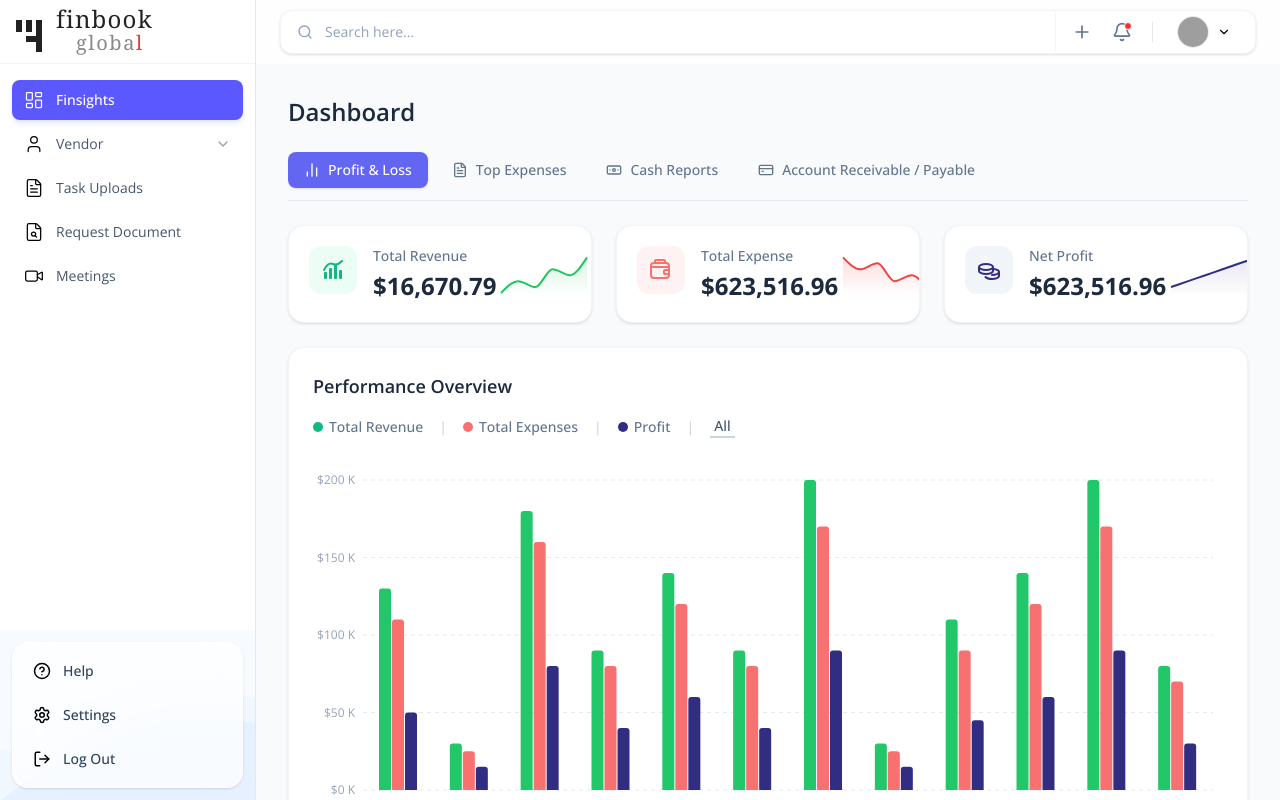
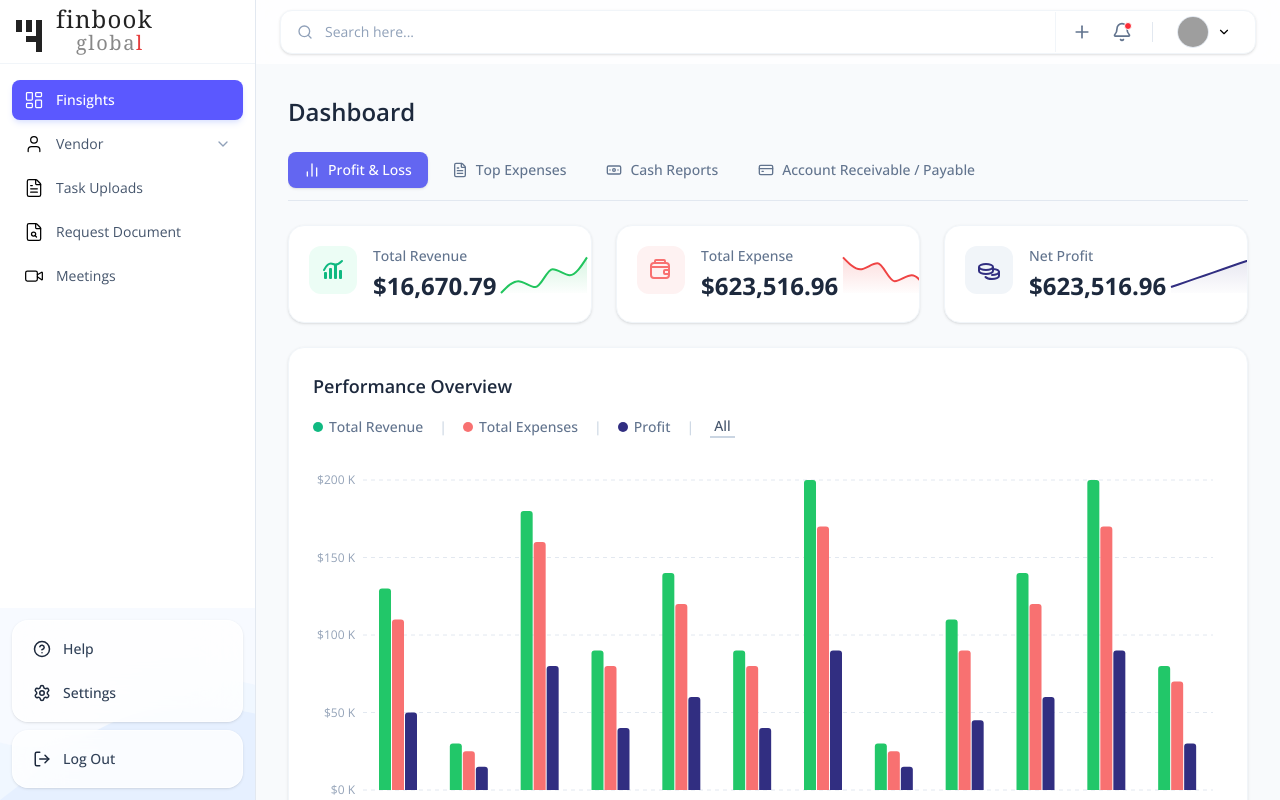
Before and after one commit to abhinavsd07-cyber/vite-project, a React (Vite) app: page /dashboard in a window 1280 px wide. Built offline with nearby package versions, Linux system fonts and the light colour scheme; grey boxes are pictures that could not be loaded.

Commit message:
perfect ok

```diff
--- a/src/components/layout/Sidebar.jsx
+++ b/src/components/layout/Sidebar.jsx
@@ -164,7 +164,8 @@ export const Sidebar = ({ collapsed, onClose }) => {
                     </svg>
                 </div>
 
-                <div className="relative z-10 m-3 p-2 bg-white/70 backdrop-blur-xl rounded-2xl shadow-sm border border-white/60 space-y-1">
+                {/* Card 1: Help + Settings */}
+                <div className="relative z-10 m-3 mb-2 p-2 bg-white/80 backdrop-blur-xl rounded-2xl shadow-sm border border-white/60 space-y-1">
                     {[
                         { ItemIcon: HelpCircle, label: "Help" },
                         { ItemIcon: Settings, label: "Settings" },
@@ -177,11 +178,14 @@ export const Sidebar = ({ collapsed, onClose }) => {
                                 collapsed && "justify-center px-0",
                             )}
                         >
-                            <ItemIcon size={18} className="text-black shrink-0" />
+                            <ItemIcon size={18} className="text-slate-800 shrink-0" />
                             {!collapsed && <span>{label}</span>}
                         </button>
                     ))}
+                </div>
 
+                {/* Card 2: Log Out (separate card) */}
+                <div className="relative z-10 mx-3 mb-3 p-2 bg-white/80 backdrop-blur-xl rounded-2xl shadow-sm border border-white/60">
                     <button
                         onClick={handleLogout}
                         className={cn(
@@ -189,7 +193,7 @@ export const Sidebar = ({ collapsed, onClose }) => {
                             collapsed && "justify-center px-0",
                         )}
                     >
-                        <LogOut size={18} className="text-black shrink-0" />
+                        <LogOut size={18} className="text-slate-800 shrink-0" />
                         {!collapsed && <span>Log Out</span>}
                     </button>
                 </div>
--- a/src/index.css
+++ b/src/index.css
@@ -18,7 +18,7 @@
   --color-surface-900: #0f172a;
 
   --font-sans: 'Open Sans', system-ui, -apple-system, sans-serif;
-  --font-display: 'Outfit', system-ui, -apple-system, sans-serif;
+  --font-display: 'Open Sans', system-ui, -apple-system, sans-serif;
 
   --animate-slide-up: slideUp 0.5s ease-out;
   --animate-zoom-in: zoomIn 2.2s ease-in-out forwards;
```
